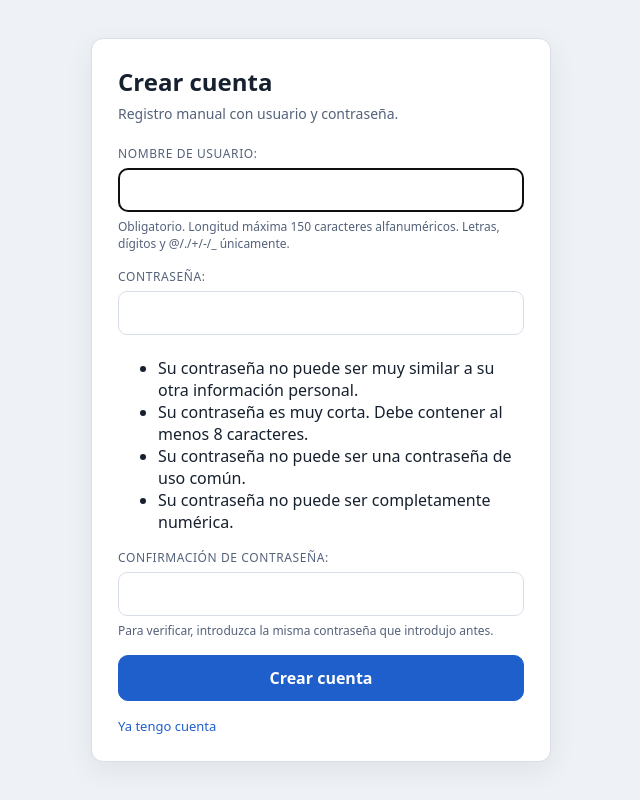
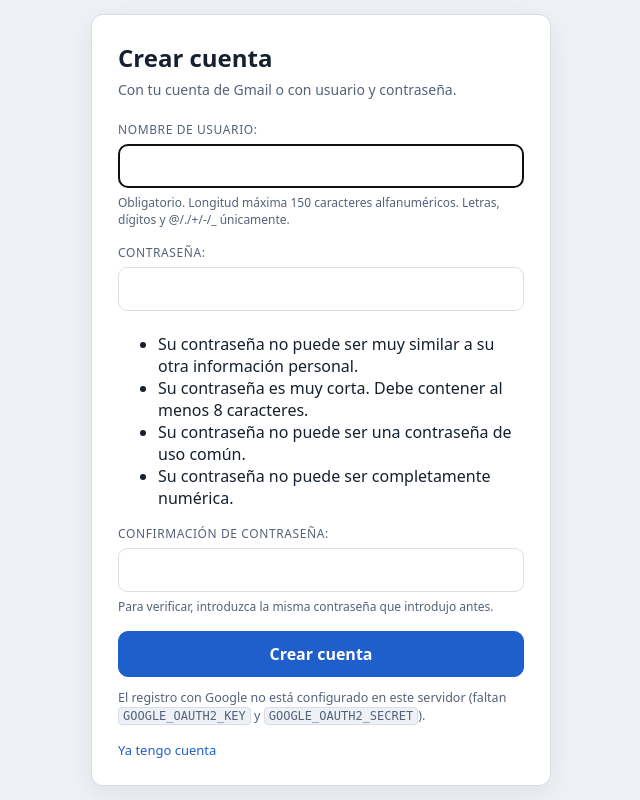
Before and after one commit to multialfredo14/mosaicopixel, a Django app: page /accounts/registro/ in a window 1280 px wide. Shown: the whole page, without its empty margins (319-959 px from the left). Run offline with Django 5.2, Linux system fonts and the light colour scheme.

Commit message:
Arregla el acceso con Google, el registro y los estaticos en produccion
El login, el registro y el admin de Django ya existian, pero en produccion
fallaban tres cosas:

- "Entrar con Google" era un enlace (GET) y social-auth-app-django 6.x exige
  POST en /oauth/login/... (protege contra login CSRF), asi que respondia 405.
  Ahora es un formulario POST con su token CSRF, en login y en registro.
- Crear cuenta manual tronaba con 500: con dos backends de autenticacion
  configurados, login() necesita que se le diga cual usar.
- Todo /static/ respondia 404 (gunicorn no sirve estaticos y con DEBUG=0
  Django tampoco): se caian Cropper.js -- o sea el encuadre de la foto -- el
  logo y el CSS del admin. Se agrega WhiteNoise + collectstatic al arranque.

Ademas, para que el dominio de Railway funcione sin capturarlo a mano:
ALLOWED_HOSTS y CSRF_TRUSTED_ORIGINS se llenan solos desde
RAILWAY_PUBLIC_DOMAIN, y SECURE_PROXY_SSL_HEADER hace que el redirect_uri que
recibe Google sea https en vez de http.

Si el servidor no tiene GOOGLE_OAUTH2_KEY/SECRET, las pantallas ocultan el
boton y explican que falta configurarlo, en vez de mandar a un error.

Co-Authored-By: Claude Opus 5 <noreply@anthropic.com>

```diff
--- a/accounts/views.py
+++ b/accounts/views.py
@@ -1,3 +1,4 @@
+from django.conf import settings
 from django.contrib.auth import login
 from django.contrib.auth.forms import UserCreationForm
 from django.shortcuts import redirect, render
@@ -8,8 +9,15 @@ def signup(request):
         form = UserCreationForm(request.POST)
         if form.is_valid():
             user = form.save()
-            login(request, user)
+            # Hay dos backends configurados (Google y usuario/contrasena), asi
+            # que hay que decirle a Django con cual quedo autenticado; si no,
+            # login() lanza ValueError y el registro truena.
+            login(request, user, backend="django.contrib.auth.backends.ModelBackend")
             return redirect("index")
     else:
         form = UserCreationForm()
-    return render(request, "registration/signup.html", {"form": form})
+    return render(
+        request,
+        "registration/signup.html",
+        {"form": form, "google_enabled": settings.GOOGLE_LOGIN_ENABLED},
+    )
--- a/generator/templates/registration/signup.html
+++ b/generator/templates/registration/signup.html
@@ -13,18 +13,39 @@
   input{width:100%;font:inherit;border:1px solid var(--line);border-radius:9px;padding:10px 12px;margin-bottom:14px}
   .helptext{display:block;color:var(--soft);font-size:12px;margin:-8px 0 12px}ul.errorlist{margin:0 0 12px;padding:10px 12px 10px 28px;background:#fff1f1;border:1px solid #ffcaca;color:#9f1d1d;border-radius:8px;font-size:13px}
   .btn{width:100%;font:inherit;font-weight:700;border:1px solid var(--accent);border-radius:10px;padding:11px 14px;background:var(--accent);color:#fff;cursor:pointer}.btn:hover{background:var(--accent-d)}
+  .google{background:#fff;color:var(--ink);border:1px solid var(--line)}.google:hover{background:#f6f8fb}
+  .sep{display:flex;align-items:center;gap:10px;margin:16px 0 12px;color:var(--soft);font-size:12px}
+  .sep::before,.sep::after{content:"";flex:1;height:1px;background:var(--line)}
+  .hint{margin:12px 0 0;font-size:12.5px;color:var(--soft);line-height:1.45}
+  .hint code{font-size:12px;background:var(--bg);border:1px solid var(--line);border-radius:4px;padding:1px 4px}
   .links{margin-top:16px;font-size:13px}.links a{color:var(--accent);text-decoration:none}.links a:hover{text-decoration:underline}
 </style>
 </head>
 <body>
   <main class="card">
     <h1>Crear cuenta</h1>
-    <p class="sub">Registro manual con usuario y contraseña.</p>
+    <p class="sub">Con tu cuenta de Gmail o con usuario y contraseña.</p>
+
+    {% if google_enabled %}
+    {# social-auth exige POST en /oauth/login/... (protege contra login CSRF) #}
+    <form method="post" action="{% url 'social:begin' 'google-oauth2' %}">
+      {% csrf_token %}
+      <button class="btn google" type="submit">Crear cuenta con Google</button>
+    </form>
+    <p class="sub" style="margin:8px 0 0;font-size:12.5px">Si entras con Google por primera vez, la cuenta se crea sola.</p>
+    <div class="sep">o con usuario y contraseña</div>
+    {% endif %}
+
     <form method="post">
       {% csrf_token %}
       {{ form.as_p }}
       <button class="btn" type="submit">Crear cuenta</button>
     </form>
+
+    {% if not google_enabled %}
+    <p class="hint">El registro con Google no está configurado en este servidor
+      (faltan <code>GOOGLE_OAUTH2_KEY</code> y <code>GOOGLE_OAUTH2_SECRET</code>).</p>
+    {% endif %}
     <div class="links"><a href="{% url 'login' %}">Ya tengo cuenta</a></div>
   </main>
 </body>
--- a/mosaicopixel/urls.py
+++ b/mosaicopixel/urls.py
@@ -1,3 +1,4 @@
+from django.conf import settings
 from django.contrib import admin
 from django.contrib.auth import views as auth_views
 from django.urls import include, path
@@ -16,7 +17,14 @@ urlpatterns = [
     path("mx-panel-2026/inventario/agregar", generator_views.inventory_add, name="inventory_add"),
     path("mx-panel-2026/inventario/quitar", generator_views.inventory_remove, name="inventory_remove"),
     path("mx-panel-2026/inventario/fijar", generator_views.inventory_set, name="inventory_set"),
-    path("accounts/login/", auth_views.LoginView.as_view(template_name="registration/login.html"), name="login"),
+    path(
+        "accounts/login/",
+        auth_views.LoginView.as_view(
+            template_name="registration/login.html",
+            extra_context={"google_enabled": settings.GOOGLE_LOGIN_ENABLED},
+        ),
+        name="login",
+    ),
     path("accounts/logout/", auth_views.LogoutView.as_view(), name="logout"),
     path("accounts/registro/", signup, name="signup"),
     path("oauth/", include("social_django.urls", namespace="social")),
--- a/nixpacks.toml
+++ b/nixpacks.toml
@@ -1,2 +1,2 @@
 [start]
-cmd = "python manage.py migrate --noinput && gunicorn mosaicopixel.wsgi:application --bind 0.0.0.0:$PORT"
+cmd = "python manage.py migrate --noinput && python manage.py collectstatic --noinput && gunicorn mosaicopixel.wsgi:application --bind 0.0.0.0:$PORT"
--- a/railway.json
+++ b/railway.json
@@ -2,6 +2,6 @@
   "$schema": "https://railway.com/railway.schema.json",
   "deploy": {
     "preDeployCommand": "python manage.py migrate --noinput",
-    "startCommand": "gunicorn mosaicopixel.wsgi:application --bind 0.0.0.0:$PORT"
+    "startCommand": "python manage.py collectstatic --noinput && gunicorn mosaicopixel.wsgi:application --bind 0.0.0.0:$PORT"
   }
 }
--- a/requirements.txt
+++ b/requirements.txt
@@ -5,3 +5,4 @@ Flask>=3.0
 gunicorn>=22.0
 Django>=5.0
 social-auth-app-django>=5.4
+whitenoise>=6.6
```
Also changed, not shown: generator/templates/registration/login.html (+15 -2 lines), mosaicopixel/settings.py (+34 -0 lines), README.md, 1 other file.
